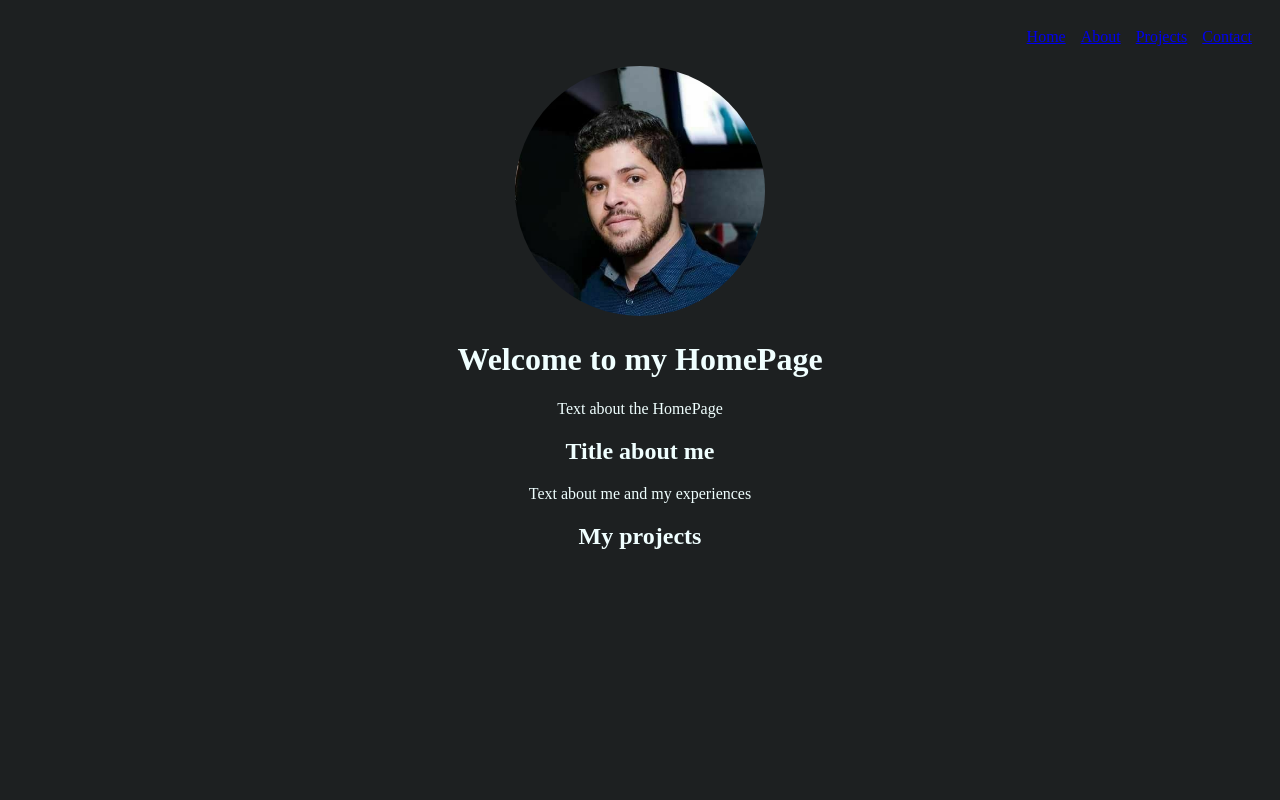
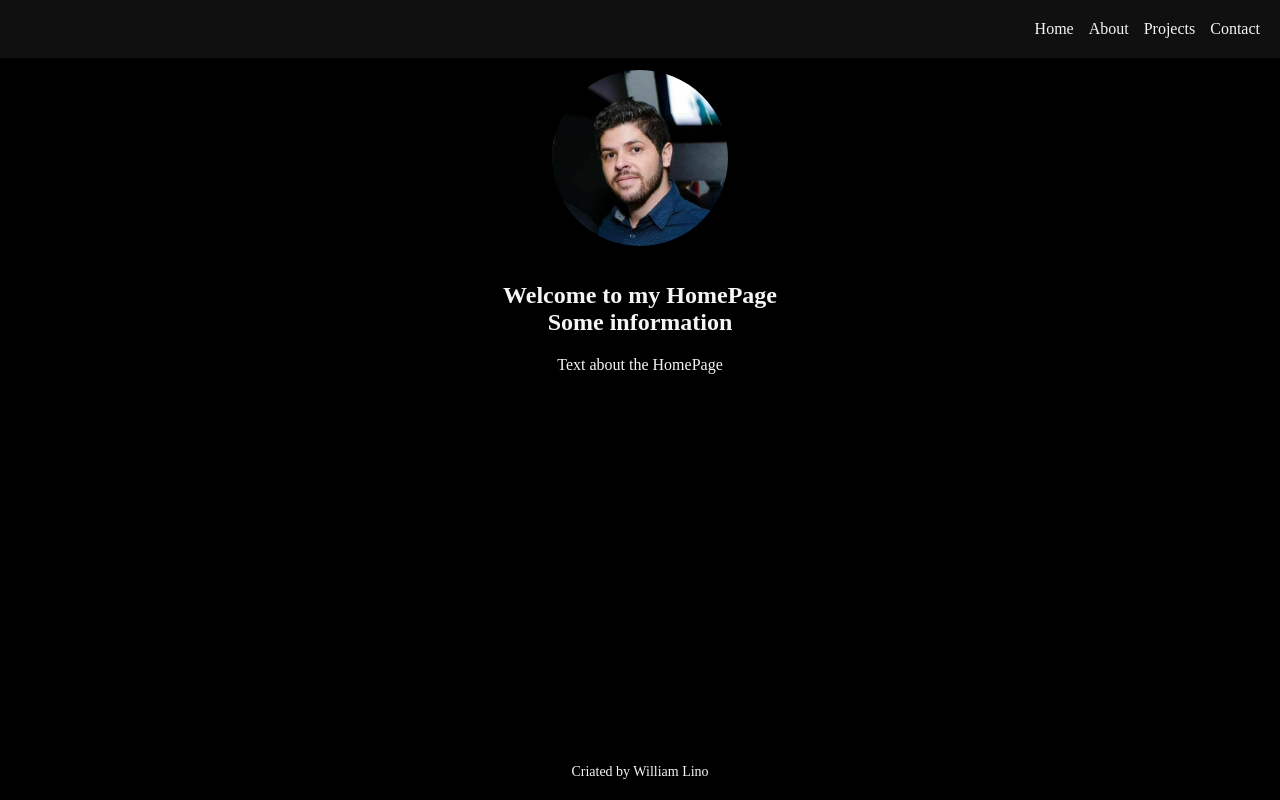
Before and after one commit to williamjlino/site-portfolio, a plain HTML site: page index.html in a window 1280 px wide. Drawn offline with Linux system fonts and the light colour scheme.

Commit message:
Adding another pages and style

```diff
--- a/index.html
+++ b/index.html
@@ -3,7 +3,8 @@
 <head>
     <meta charset="UTF-8">
     <meta name="viewport" content="width=device-width, initial-scale=1.0">
-    <link rel="stylesheet" href="stylesheet.css">
+    <link rel="stylesheet" href="./styles/global.css">
+    <link rel="icon" href="./assets/favicon.png" type="images/favicon">
     <title>Portfolio William J Lino</title>
 </head>
 <body>
@@ -11,29 +12,26 @@
     <header>
         <nav>
             <a href="#home">Home</a>
-            <a href="#about">About</a>
-            <a href="#projects">Projects</a>
-            <a href="#contact">Contact</a>
+            <a href="./pages/about.html">About</a>
+            <a href="./pages/projects.html">Projects</a>
+            <a href="./pages/contact.html">Contact</a>
         </nav>
     </header>
 
     <main>
-        <img class="img" src="fotodeperfil.jpg" alt="Foto de perfil">
-        <section id="home"></section>
-        <h1>Welcome to my HomePage</h1>
-        <p>Text about the HomePage</p>
+        <img class="img" src="./images/fotodeperfil.jpg" alt="Foto de perfil">
+        <nav>
+            <a href=""></a>
+        </nav>
+        <section id="home">
+            <h1>Welcome to my HomePage</h1>
 
-        <section id="about"></section>
-        <h2>Title about me</h2>
-        <p>Text about me and my experiences</p>
+            <h2>Some information</h2>
 
-        <section id="projects"></section>
-        <h2>My projects</h2>
-        <p></p>
+            <p>Text about the HomePage</p>
 
-        <section id="contact"></section>
-        <h2></h2>
-        <h2></h2>
+        </section>
+
 
         <article>
             <h1>
@@ -48,7 +46,7 @@
 
 
     <footer>
-
+        <p>Criated by William Lino</p>
     </footer>
 
 </body>
--- /dev/null
+++ b/styles/global.css
@@ -0,0 +1,78 @@
+@charset "UTF-8";
+
+*{
+    margin: 0;
+    padding: 0;
+    box-sizing: border-box;
+
+}
+
+.img {
+    border-radius: 50%; /* Define bordas totalmente arredondadas */
+    width: 200px; /* Ajuste o tamanho da imagem conforme necessário */
+    height: 200px; /* Ajuste o tamanho da imagem conforme necessário */
+    object-fit: cover; /* Garante que a imagem preencha o contêiner */
+    padding: 12px;
+
+}
+
+header {
+    background-color: rgba(29, 29, 31, 0.559);
+    display: flex;
+    margin: 0px;
+    padding: 10px;
+    justify-content: flex-end;
+    color: whitesmoke;
+    font-size: 16px;
+    text-decoration: none;
+    backdrop-filter: blur(8px);
+    a:hover {
+        color: rgb(255, 255, 255);
+        text-decoration: underline;
+      }
+}
+
+nav {
+    display: flex;
+    gap: 15px;
+    text-decoration: none;
+    padding: 10px;
+
+}
+
+nav a {
+    color: whitesmoke;
+    text-decoration: none;
+}
+
+#container{
+    max-width: 600px;
+    border: 10px red solid;
+}
+
+main{
+    background-color: black;
+}
+
+body {
+    font-style: normal;
+    text-align: center;
+    color: whitesmoke;
+    background-color: black;
+}
+
+#home p {
+    margin-top: 20px;
+
+}
+
+footer {
+    font-size: 14px;
+    position: absolute;
+    bottom: 0;
+    left: 0;
+    right: 0;
+    text-align: center;
+    padding: 20px;
+    background-color: black;
+}
--- a/stylesheet.css
+++ /dev/null
@@ -1,34 +0,0 @@
-
-.img {
-    border-radius: 50%; /* Define bordas totalmente arredondadas */
-    width: 250px; /* Ajuste o tamanho da imagem conforme necessário */
-    height: 250px; /* Ajuste o tamanho da imagem conforme necessário */
-    object-fit: cover; /* Garante que a imagem preencha o contêiner */
-
-}
-
-header {
-
-    display: flex;
-    margin: 0px 0px 0px 0px;
-    padding: 10px;
-    justify-content: flex-end;
-    color: azure;
-    font-size: 16px;
-}
-
-nav {
-    display: flex;
-    gap: 15px;
-    color: azure;
-    text-decoration: none;
-    padding: 10px;
-
-}
-
-body {
-    background-color: rgb(29, 32, 33);
-    font-style: normal;
-    text-align: center;
-    color: azure;
-}
--- /dev/null
+++ b/teste.js
@@ -0,0 +1,4 @@
+let rubens = 'Rubens'
+console.log(rubens)
+rubens = 'Robertinho'
+console.log(rubens)
```
Also changed, not shown: pages/about.html (added, +3 -0 lines), pages/projects.html (added, +3 -0 lines), assets/favicon.png (added), images/exemplo.webp (added), images/fotodeperfil.jpg (renamed from fotodeperfil.jpg), pages/contact.html (added).
